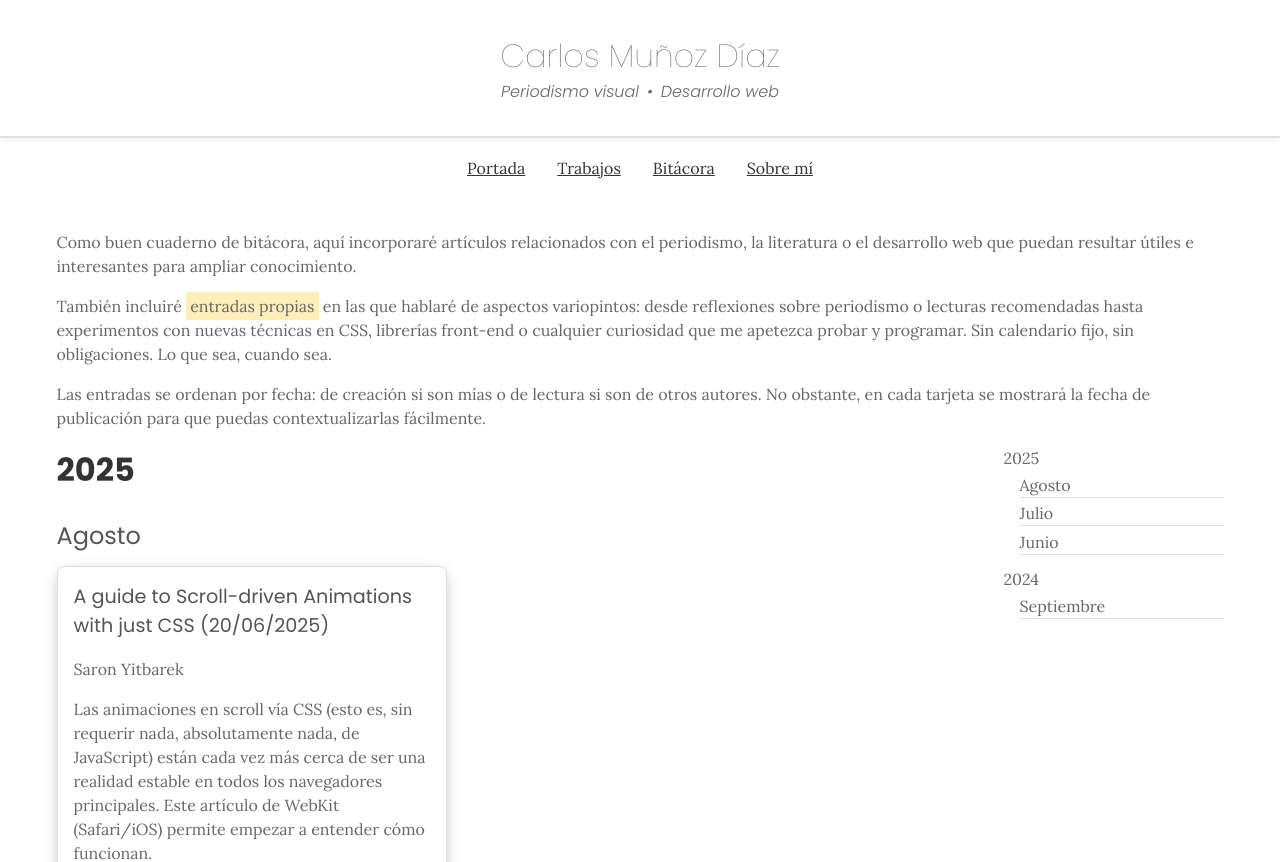
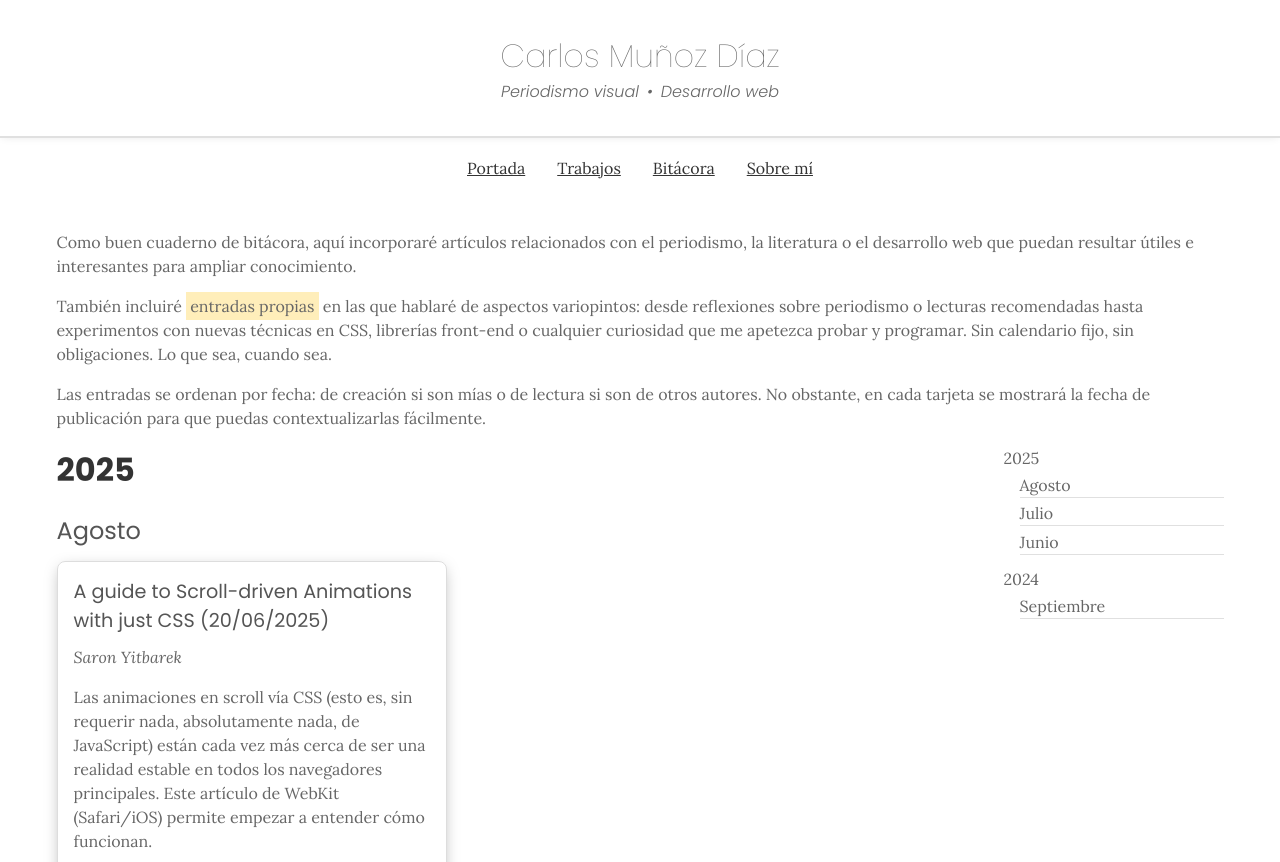
Before and after one commit to CarlosMunozDiaz/carlosmunozdiaz.github.io, a SvelteKit app: page /bitacora in a window 1280 px wide. Shown: the top 862 px of the page. Built offline with nearby package versions, Linux system fonts and the light colour scheme.

Commit message:
Nuevos ajustes de estilo

```diff
--- a/src/routes/bitacora/+page.svelte
+++ b/src/routes/bitacora/+page.svelte
@@ -56,6 +56,10 @@
     margin-top: 0px;
   }
 
+  .bitacora-layout .posts-list section article:first-of-type h3 {
+    margin-top: 0px;
+  }
+
   .contenedor {
     display: grid;
     grid-template-columns: 1fr;
@@ -77,6 +81,11 @@
   }
 
   .tarjeta h4 {margin-top: 0px;}
+
+  .tarjeta .tarjeta-authors {
+    font-style: italic;
+    margin: 0rem auto;
+  }
 
   aside {
     display: none;
@@ -164,7 +173,7 @@
                     <div class="tarjeta-content">
                       <h4>{post.title} ({post.date_publication})</h4>
                       {#if !post['own_entry']}
-                        <p>{post.authors}</p>
+                        <p class="tarjeta-authors">{post.authors}</p>
                       {/if}
                       <p>{post.description}</p>
                     </div>
--- a/src/routes/works/+page.svelte
+++ b/src/routes/works/+page.svelte
@@ -49,6 +49,10 @@
   }
 
   .article-layout .articles-list section:first-of-type h2 {
+    margin-top: 0px;
+  }
+
+  .article-layout .articles-list section article:first-of-type h3 {
     margin-top: 0px;
   }
 
```
